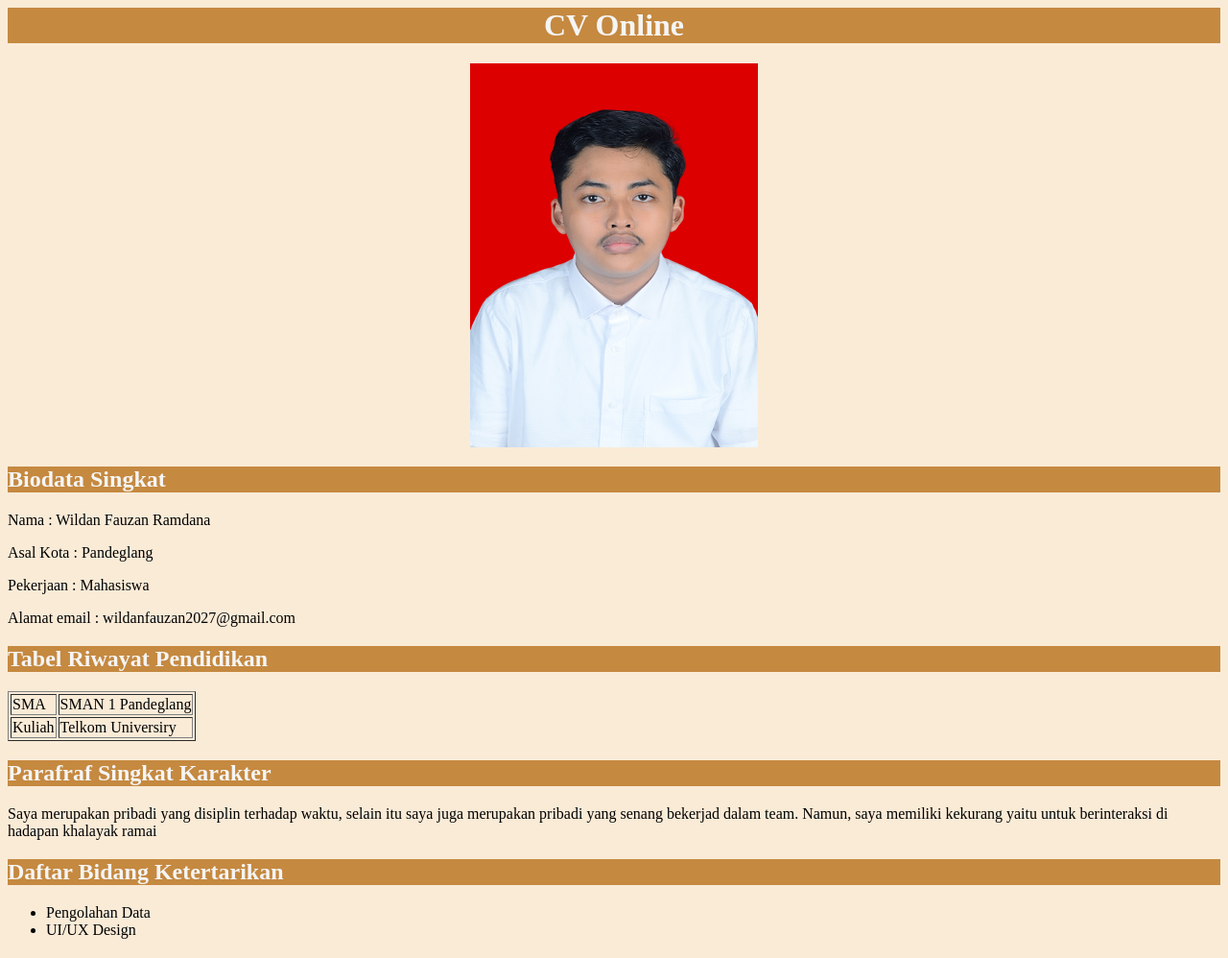
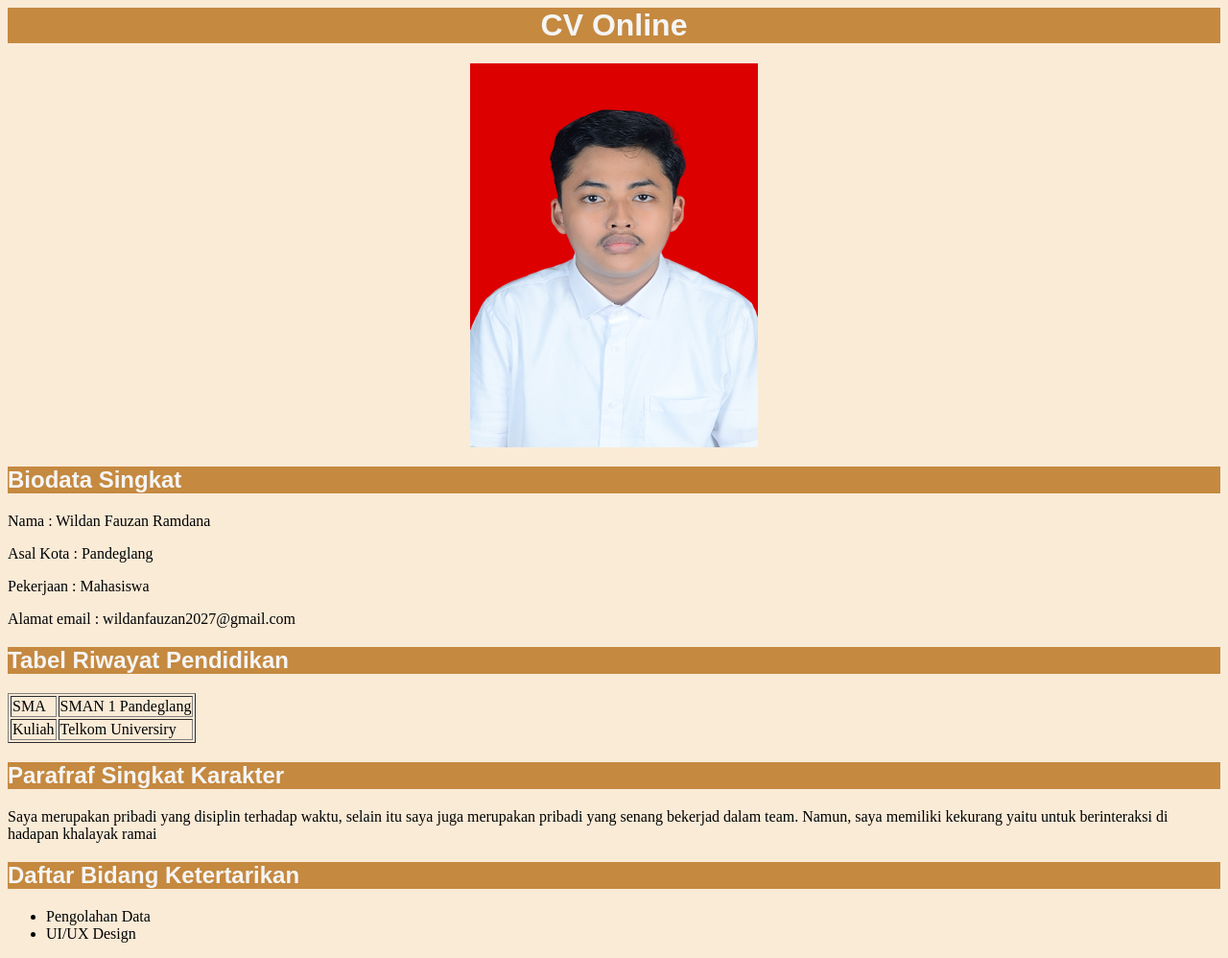
Before and after one commit to wildanfauzanr/wad_1, a plain HTML site: page index.html in a window 1280 px wide. Shown: the whole page at 96% size. Drawn offline with Linux system fonts and the light colour scheme.

Commit message:
Add files via upload

```diff
--- a/index.html
+++ b/index.html
@@ -3,14 +3,14 @@
         <title>CV Online Wildan</title>
     </head>
     <body>
-        <h1 style="text-align: center; background-color: #C58940; color: whitesmoke">CV Online</h1>
+        <h1 style="text-align: center; background-color: #C58940; color: whitesmoke; font-family: sans-serif;">CV Online</h1>
         <h3 style="text-align: center;"><img src="./foto.png"/></h3>
-        <h2 style="background-color: #C58940; color: whitesmoke;">Biodata Singkat</h2>
+        <h2 style="background-color: #C58940; color: whitesmoke;font-family: sans-serif;">Biodata Singkat</h2>
         <p>Nama : Wildan Fauzan Ramdana</p>
         <p>Asal Kota : Pandeglang</p>
         <p>Pekerjaan : Mahasiswa</p>
         <p>Alamat email : wildanfauzan2027@gmail.com</p>
-        <h2 style="background-color: #C58940; color: whitesmoke;">Tabel Riwayat Pendidikan</h2>
+        <h2 style="background-color: #C58940; color: whitesmoke; font-family: sans-serif;">Tabel Riwayat Pendidikan</h2>
             <table border="1px">
                 <tr>
                     <td>SMA</td>
@@ -21,10 +21,10 @@
                     <td>Telkom Universiry</td>
                 </tr>
             </table>
-        <h2 style="background-color: #C58940; color: whitesmoke;">Parafraf Singkat Karakter</h2>
+        <h2 style="background-color: #C58940; color: whitesmoke; font-family: sans-serif;">Parafraf Singkat Karakter</h2>
         <p>Saya merupakan pribadi yang disiplin terhadap waktu, selain itu saya juga merupakan pribadi yang senang bekerjad dalam team.
             Namun, saya memiliki kekurang yaitu untuk berinteraksi di hadapan  khalayak ramai</p>
-        <h2 style="background-color: #C58940; color: whitesmoke;">Daftar Bidang Ketertarikan</h2>
+        <h2 style="background-color: #C58940; color: whitesmoke; font-family: sans-serif;">Daftar Bidang Ketertarikan</h2>
         <ul>
             <li>Pengolahan Data</li>
             <li>UI/UX Design</li>
```
